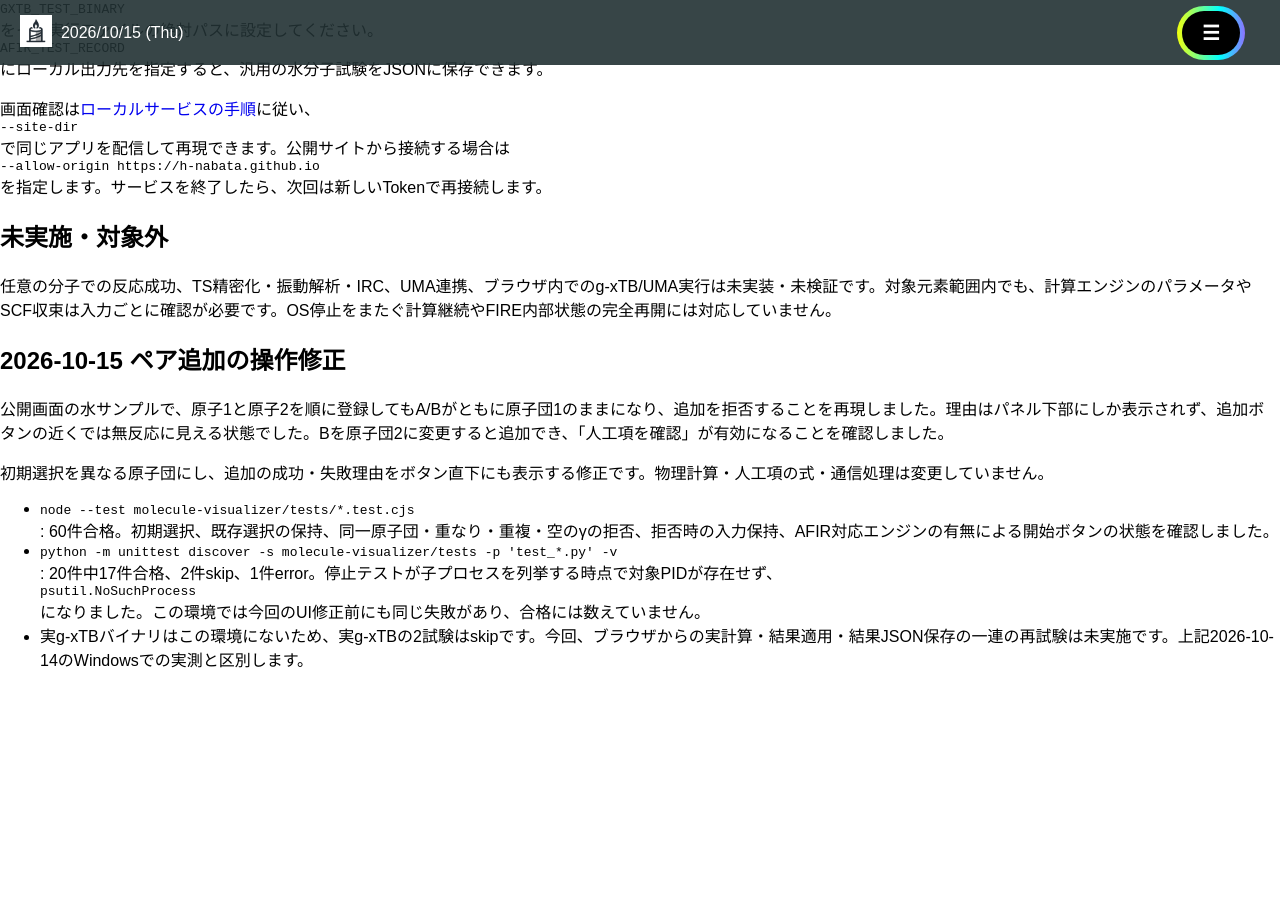
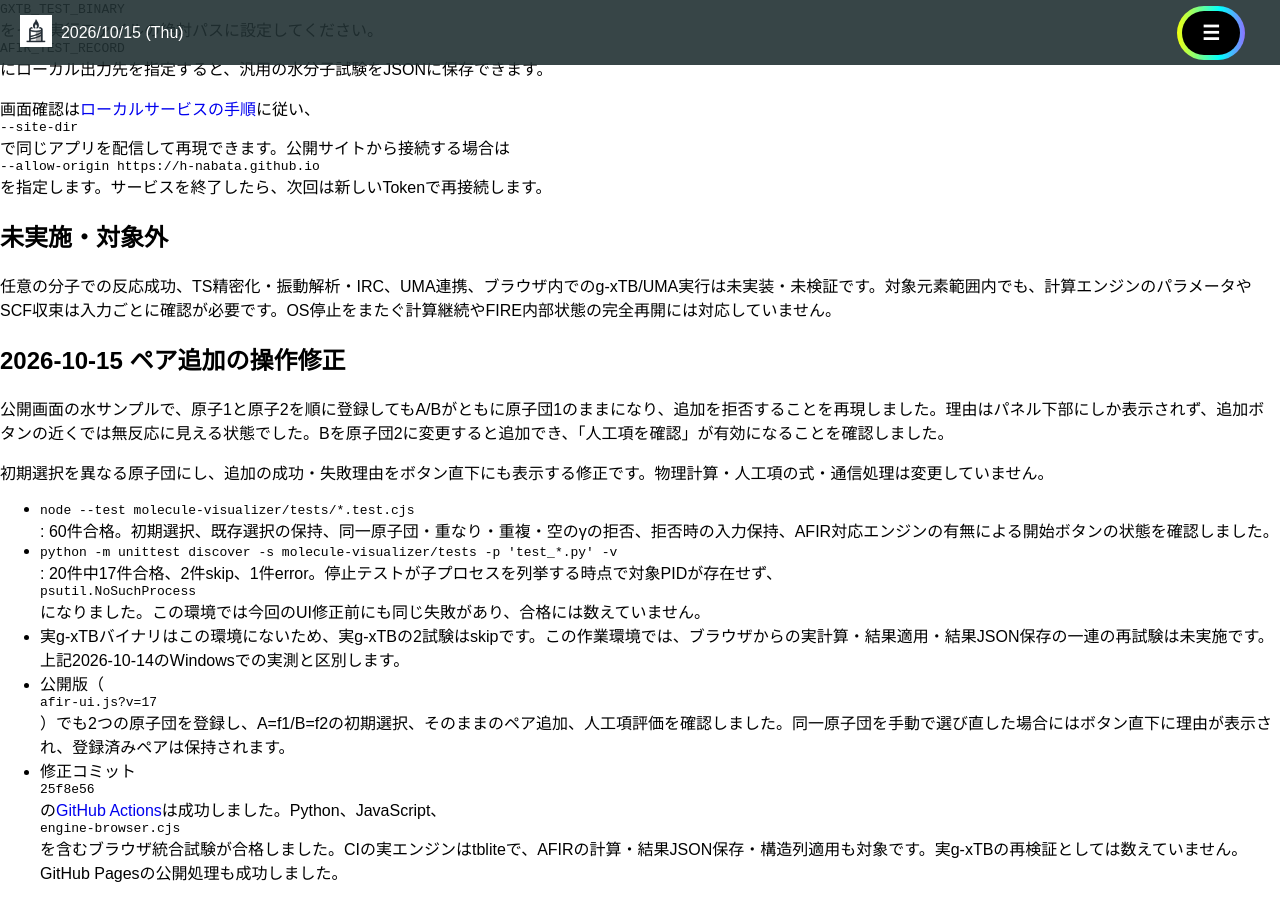
Before and after one commit to h-nabata/h-nabata.github.io, a Jekyll site: the page built from molecule-visualizer/AFIR-VALIDATION.md, in a window 1280 px wide and 900 px high, scrolled down 1482 px. Built offline with Jekyll 4.4.1, drawn with Linux system fonts in a browser that asks for light colours; nearby versions of some CDN libraries; our own code applies the rules of GitHub Pages for plain Markdown files; before the commit the page ends 2169 px from its top, so only the background shows below that.

Commit message:
Record successful public AFIR pair checks and browser integration CI

```diff
--- a/molecule-visualizer/AFIR-VALIDATION.md
+++ b/molecule-visualizer/AFIR-VALIDATION.md
@@ -58,4 +58,6 @@ Pythonのskipはtblite未導入に伴う3件とPOSIX実行ファイルを使う
 
 - `node --test molecule-visualizer/tests/*.test.cjs`: 60件合格。初期選択、既存選択の保持、同一原子団・重なり・重複・空のγの拒否、拒否時の入力保持、AFIR対応エンジンの有無による開始ボタンの状態を確認しました。
 - `python -m unittest discover -s molecule-visualizer/tests -p 'test_*.py' -v`: 20件中17件合格、2件skip、1件error。停止テストが子プロセスを列挙する時点で対象PIDが存在せず、`psutil.NoSuchProcess`になりました。この環境では今回のUI修正前にも同じ失敗があり、合格には数えていません。
-- 実g-xTBバイナリはこの環境にないため、実g-xTBの2試験はskipです。今回、ブラウザからの実計算・結果適用・結果JSON保存の一連の再試験は未実施です。上記2026-10-14のWindowsでの実測と区別します。
+- 実g-xTBバイナリはこの環境にないため、実g-xTBの2試験はskipです。この作業環境では、ブラウザからの実計算・結果適用・結果JSON保存の一連の再試験は未実施です。上記2026-10-14のWindowsでの実測と区別します。
+- 公開版（`afir-ui.js?v=17`）でも2つの原子団を登録し、A=f1/B=f2の初期選択、そのままのペア追加、人工項評価を確認しました。同一原子団を手動で選び直した場合にはボタン直下に理由が表示され、登録済みペアは保持されます。
+- 修正コミット`25f8e56`の[GitHub Actions](https://github.com/h-nabata/h-nabata.github.io/actions/runs/38753466855)は成功しました。Python、JavaScript、`engine-browser.cjs`を含むブラウザ統合試験が合格しました。CIの実エンジンはtbliteで、AFIRの計算・結果JSON保存・構造列適用も対象です。実g-xTBの再検証としては数えていません。GitHub Pagesの公開処理も成功しました。
```
